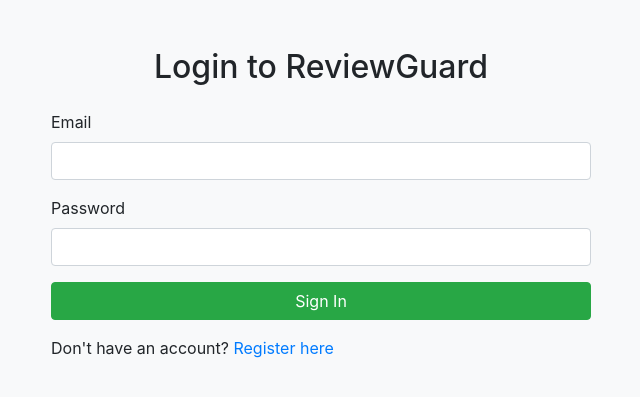
After one commit to Shashira2004/ReviewGuard_FinalProject, a Flask app: page /login in a window 1280 px wide. The commit adds this page. Shown: the top 397 px of the page, without its empty margins (319-959 px from the left). Run offline with Flask 3, Linux system fonts and the light colour scheme; parts of the project's set-up code (start-up, migrations or seed data) failed here and were passed over; some libraries are stand-ins or nearby versions.

Commit message:
login and register created

```diff
--- a/app.py
+++ b/app.py
@@ -1,4 +1,4 @@
-from flask import Flask, render_template, request, redirect
+from flask import Flask, render_template, request, redirect, url_for, session
 from helper import preprocessing, vectorizer, get_prediction
 from logger import logging
 
@@ -27,6 +27,14 @@
     logging.info('===== Open Review Page =====')
     return render_template('index.html', data=data)
 
+@app.route('/register')
+def register():
+    return render_template('register.html')  # signup page
+
+@app.route('/login')
+def login():
+    return render_template('login.html')  # signin page
+
 
 @app.route('/how-it-works')
 def how_it_works():
@@ -39,6 +47,15 @@
 @app.route('/contact')
 def contact():
     return render_template('contactus.html')
+
+@app.route('/admin')
+def admin_dashboard():
+    # Check if user is admin
+    if session.get('is_admin'):
+        return render_template('admin.html')
+    else:
+        return redirect(url_for('home'))  # redirect to home if not admin
+
 
 
 
--- /dev/null
+++ b/templates/login.html
@@ -0,0 +1,75 @@
+<!DOCTYPE html>
+<html lang="en">
+<head>
+  <meta charset="UTF-8">
+  <title>Login - ReviewGuard</title>
+  <meta name="viewport" content="width=device-width, initial-scale=1">
+  <!-- Bootstrap CSS -->
+  <link rel="stylesheet" href="https://cdn.jsdelivr.net/npm/bootstrap@4.4.1/dist/css/bootstrap.min.css">
+
+  <!-- Firebase SDKs -->
+  <script src="https://www.gstatic.com/firebasejs/10.4.0/firebase-app-compat.js"></script>
+  <script src="https://www.gstatic.com/firebasejs/10.4.0/firebase-auth-compat.js"></script>
+  <script src="https://www.gstatic.com/firebasejs/10.4.0/firebase-analytics-compat.js"></script>
+
+  <script>
+    const firebaseConfig = {
+      apiKey: "AIzaSyDp0j_LBAC6Zkys6eK4sPYf4IOnfrg_a3o",
+      authDomain: "reviewguard-310f6.firebaseapp.com",
+      projectId: "reviewguard-310f6",
+      storageBucket: "reviewguard-310f6.firebasestorage.app",
+      messagingSenderId: "1033181255442",
+      appId: "1:1033181255442:web:c8a537ab393f5aa640c5cb",
+      measurementId: "G-W42WY0173Q"
+    };
+    firebase.initializeApp(firebaseConfig);
+    firebase.analytics();
+  </script>
+</head>
+<body class="bg-light">
+  <div class="container mt-5">
+    <h2 class="text-center mb-4">Login to ReviewGuard</h2>
+    <div class="row justify-content-center">
+      <div class="col-md-6">
+        <form id="login-form">
+          <div class="form-group">
+            <label>Email</label>
+            <input type="email" id="login-email" class="form-control" required>
+          </div>
+          <div class="form-group">
+            <label>Password</label>
+            <input type="password" id="login-password" class="form-control" required>
+          </div>
+          <button type="submit" class="btn btn-success btn-block">Sign In</button>
+          <p class="mt-3">Don't have an account? <a href="/register">Register here</a></p>
+        </form>
+      </div>
+    </div>
+  </div>
+
+<script>
+  document.getElementById("login-form").addEventListener("submit", function(e) {
+    e.preventDefault();
+    const email = document.getElementById("login-email").value;
+    const password = document.getElementById("login-password").value;
+
+    firebase.auth().signInWithEmailAndPassword(email, password)
+      .then((userCredential) => {
+        alert("Login successful!");
+        const user = userCredential.user;
+
+        // Redirect based on email (you can replace this with any other logic for admin check)
+        if (user.email === "admin@reviewguard.com") {
+          window.location.href = "/admin"; // redirect to admin dashboard
+        } else {
+          window.location.href = "/"; // redirect to normal user dashboard
+        }
+      })
+      .catch((error) => {
+        alert(error.message);
+      });
+  });
+</script>
+
+</body>
+</html>
```
Also changed, not shown: templates/admin.html (added, +13 -0 lines), templates/home.html (+74 -3 lines), templates/register.html (added, +67 -0 lines).
